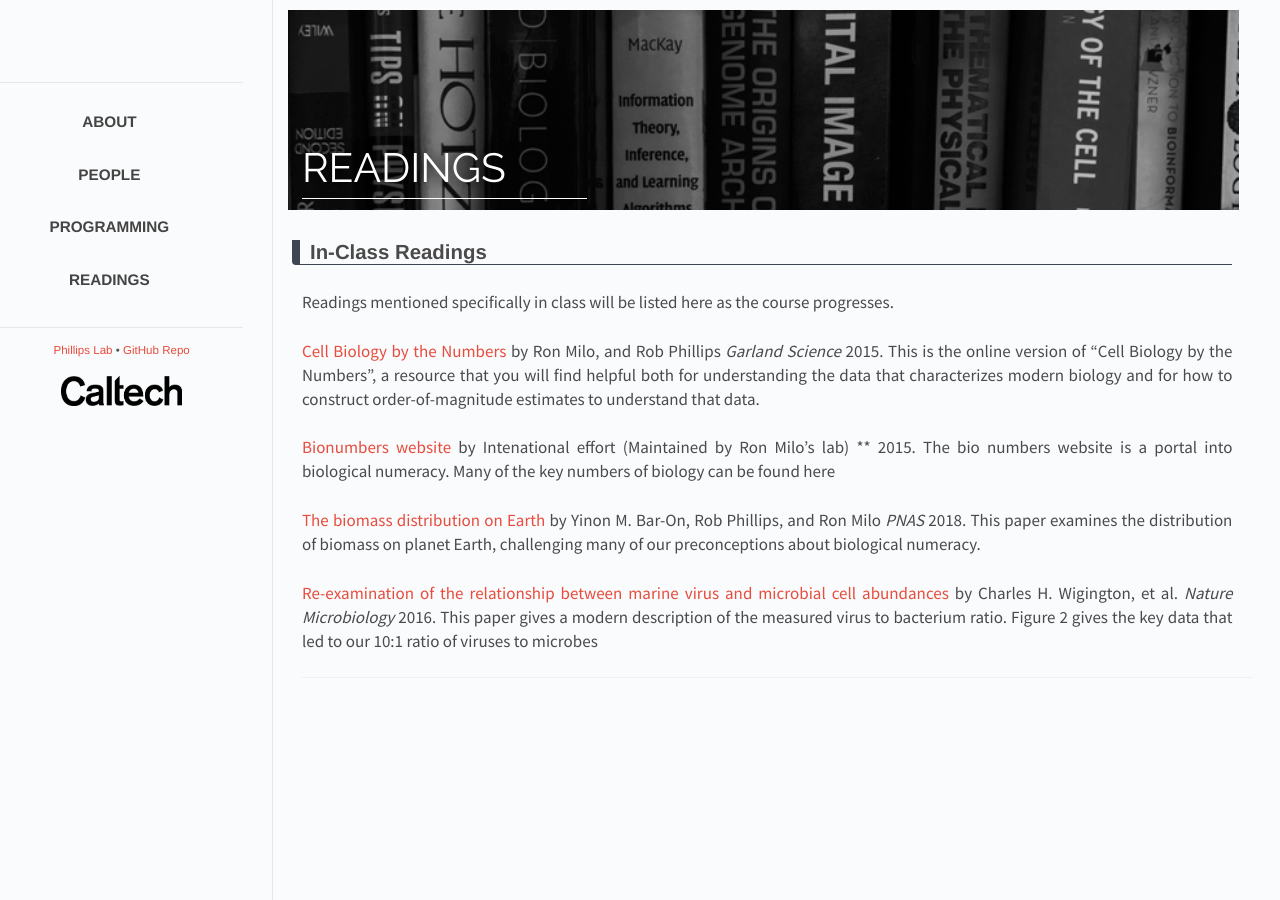
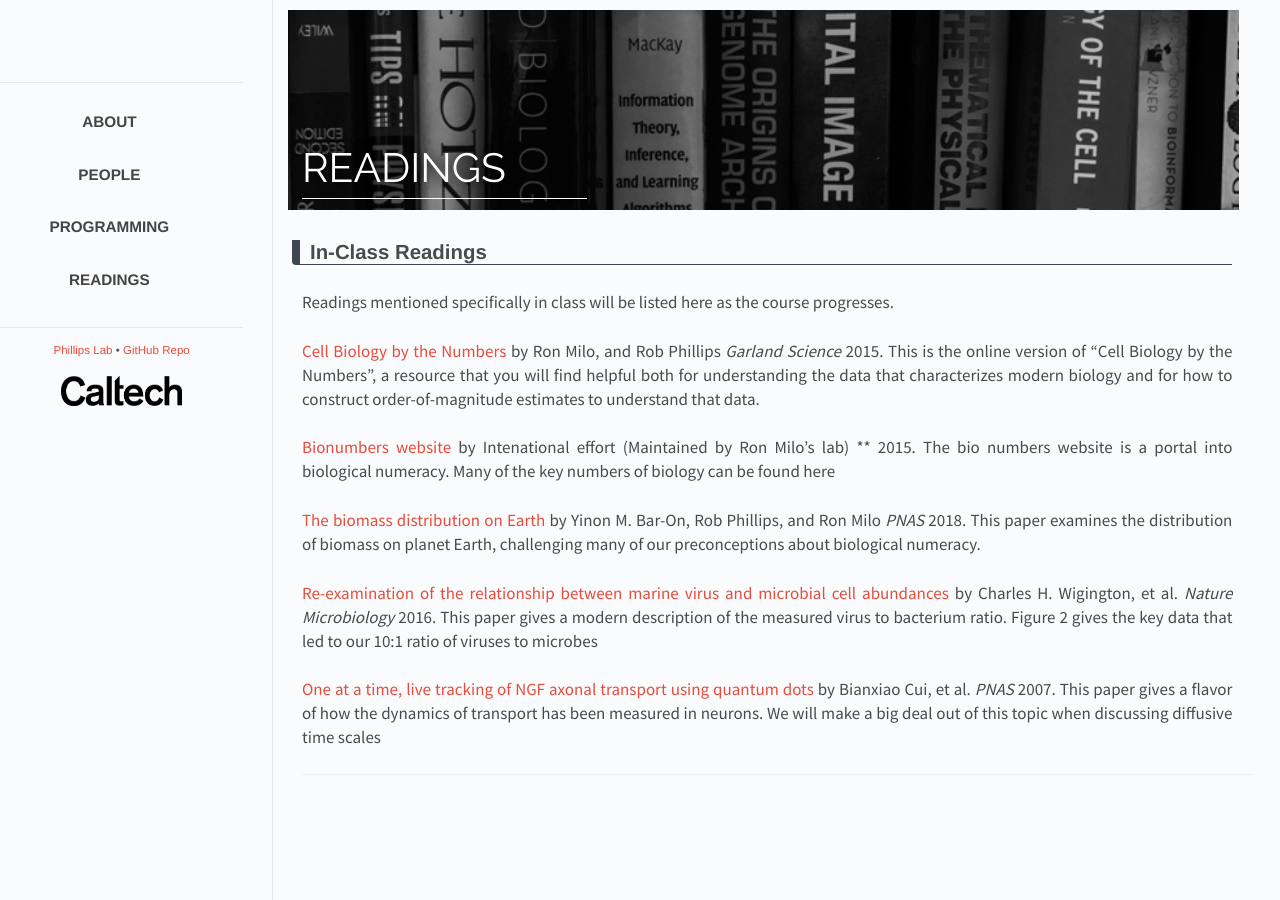
Before and after one commit to RPGroup-PBoC/ncbs_pboc, a Jekyll site: the page built from _posts/2017-01-24-readings.md, in a window 1280 px wide. Built offline with Jekyll 4.4.1, drawn with Linux system fonts in a browser that asks for light colours.

Commit message:
update papers

```diff
--- a/_data/papers.yaml
+++ b/_data/papers.yaml
@@ -25,7 +25,12 @@
   description: This paper gives a modern description of the measured virus to bacterium ratio. Figure 2 gives the key data that led to our 10:1 ratio of viruses to microbes
   link: "http://www.rpdata.caltech.edu/courses/course_papers/Naturemicrobiology_Wigington_2016.pdf"
 
-
+- title: "One at a time, live tracking of NGF axonal transport using quantum dots"
+  author: Bianxiao Cui, et al.
+  journal: PNAS
+  year: 2007
+  description: This paper gives a flavor of how the dynamics of transport has been measured in neurons.  We will make a big deal out of this topic when discussing diffusive time scales
+  link: "http://www.rpdata.caltech.edu/courses/course_papers/PNAS_Cui_2007.pdf"
 
 # - title: "Models in Biology: Accurate Descriptions of Our Pathetic Thinking"
 #   author: Jeremy Gunawardena
```
